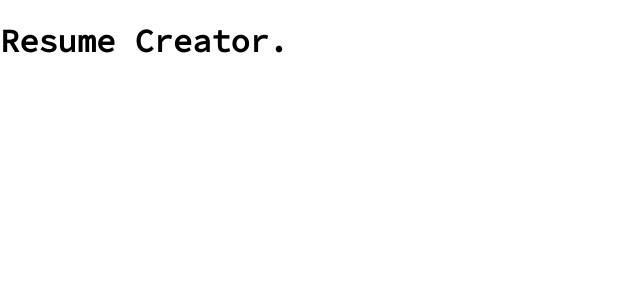
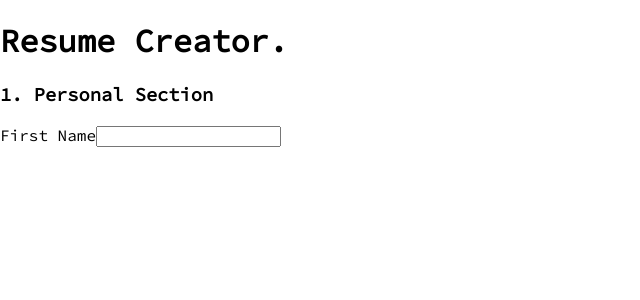
Before and after one commit to Datrinon/cv-maker, a React (Create React App) app: page / in a window 1280 px wide. Shown: the top 300 px of the page, without its empty margins (0-640 px from the left). Built offline with nearby package versions, Linux system fonts and the light colour scheme.

Commit message:
Begin work on Form Component, complete input sub-component, add back manifest

```diff
--- a/src/components/App.js
+++ b/src/components/App.js
@@ -1,7 +1,7 @@
 import '../styles/App.css';
 import { Component } from 'react';
 import ProgressBar from "./ProgressBar";
-import FormSection from "./FormSection";
+import Form from "./Form";
 import Navigation from "./Navigation";
 
 /**
@@ -21,12 +21,12 @@ import Navigation from "./Navigation";
     },
     education: [
       {
+        subject: "Biological and Systems Engineering",
+        degree: "M.S.",
+        gpa: 3.5,
         name: "University of California, Davis",
         city: "Davis, CA",
-        degree: "M.S.",
-        subject: "Biological and Systems Engineering",
         graduateDate: "06/2021",
-        gpa: 3.5
       },
       {
         name: "University of California, Davis",
@@ -87,9 +87,9 @@ class App extends Component {
         <header>
           <h1 className="logo">Resume Creator.</h1>
         </header>
-        <section>
+        <section className="app-section">
           <ProgressBar />
-          <FormSection />
+          <Form />
           <Navigation />
         </section>
       </div>
--- /dev/null
+++ b/src/components/Form.js
@@ -0,0 +1,64 @@
+import { Component } from "react";
+
+const FormSectionHeader = (props) => {
+  return (
+    <h1 className="section-title">{props.title}</h1>
+  )
+}
+
+/**
+ * Returns an input element with a label. Accepts a prop, which contains the following
+ * props.
+ * @param {string} forValue - Value for attribute 'for', provide as a camelCase.
+ * @param {string} labelText - The label for the input.
+ * @param {string} type - The type of the element.
+ * @returns
+ */
+const Input = ({forValue, labelText, type}) => {
+  let hyphenRegex = /-(.)/g;
+  let nameValue = forValue.replaceAll(hyphenRegex, (match, c1) => {
+    return c1.toUpperCase();
+  });
+
+  return (
+    <label htmlFor={forValue}>
+      {labelText}
+      <input id={forValue} name={nameValue} type={type} />
+    </label>
+  );
+}
+
+/**
+ * For sections which do not have repeating components, e.g. a
+ */
+const PersonalSection = () => {
+  return (
+    <div className="personal-section">
+      <FormSectionHeader title="1. Personal Section"/>
+      <Input forValue="first-name" labelText="First Name" type="text" />
+    </div>
+  )
+}
+
+class ResumeForm extends Component {
+  render() {
+    return (
+      <form className="form">
+        <PersonalSection />
+      </form>
+    );
+  }
+}
+
+
+class Form extends Component{
+  render() {
+    return (
+    <section className="resume-maker">
+      <ResumeForm />
+    </section>
+    );
+  }
+}
+
+export default Form;
--- a/src/components/FormSection.js
+++ /dev/null
@@ -1,11 +0,0 @@
-import { Component } from "react";
-
-class FormSection extends Component{
-  render() {
-    return (
-    <div></div>
-    );
-  }
-}
-
-export default FormSection;
--- a/src/components/ProgressBar.js
+++ b/src/components/ProgressBar.js
@@ -3,7 +3,7 @@ import { Component } from "react";
 class ProgressBar extends Component{
   render() {
     return (
-    <div></div>
+    <div className="progress-bar"></div>
     );
   }
 }
```
Also changed, not shown: public/logo192.png (added), public/logo512.png (added), public/manifest.json (added).
